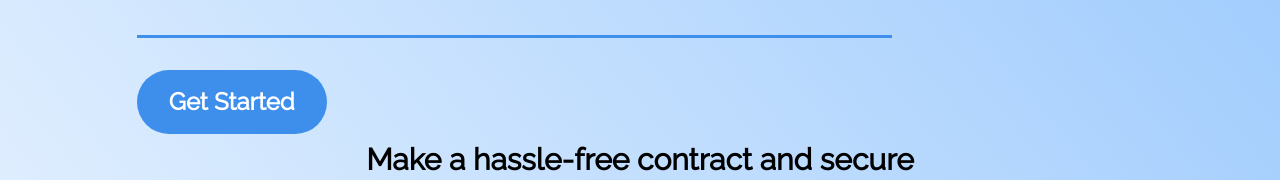
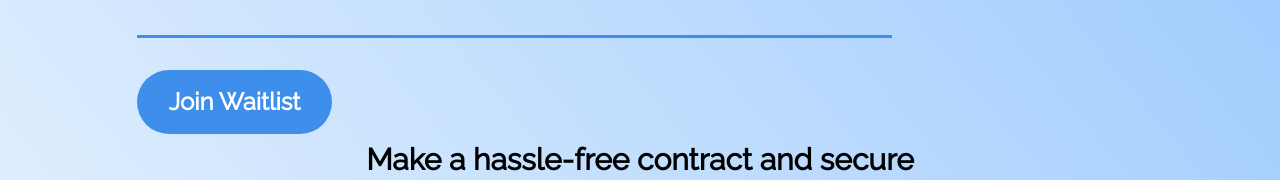
Before and after one commit to Succery-dev/escrow, a Next.js app: page / in a window 1280 px wide. Shown: the part 499-679 px from the top of the page. Built offline with nearby package versions, Linux system fonts and the light colour scheme; no server answers; what @rainbow-me/rainbowkit, wagmi would draw is missing.

Commit message:
Change "Get Started" button to "Join Waitlist"

```diff
--- a/components/IntroSection.tsx
+++ b/components/IntroSection.tsx
@@ -16,7 +16,7 @@ const IntroHeaderSection = (): JSX.Element => (
     </h2>
     <div className=" h-[3px] w-3/4 bg-primary mb-[20px] md:my-8 my-4"></div>
     <CustomButton
-      text="Get Started"
+      text="Join Waitlist"
       styles="border-none xs:text-lg sm:text-xl lg:text-2xl text-white bg-primary md:px-8 md:py-4 px-4 py-2 rounded-full"
     />
   </div>
```
